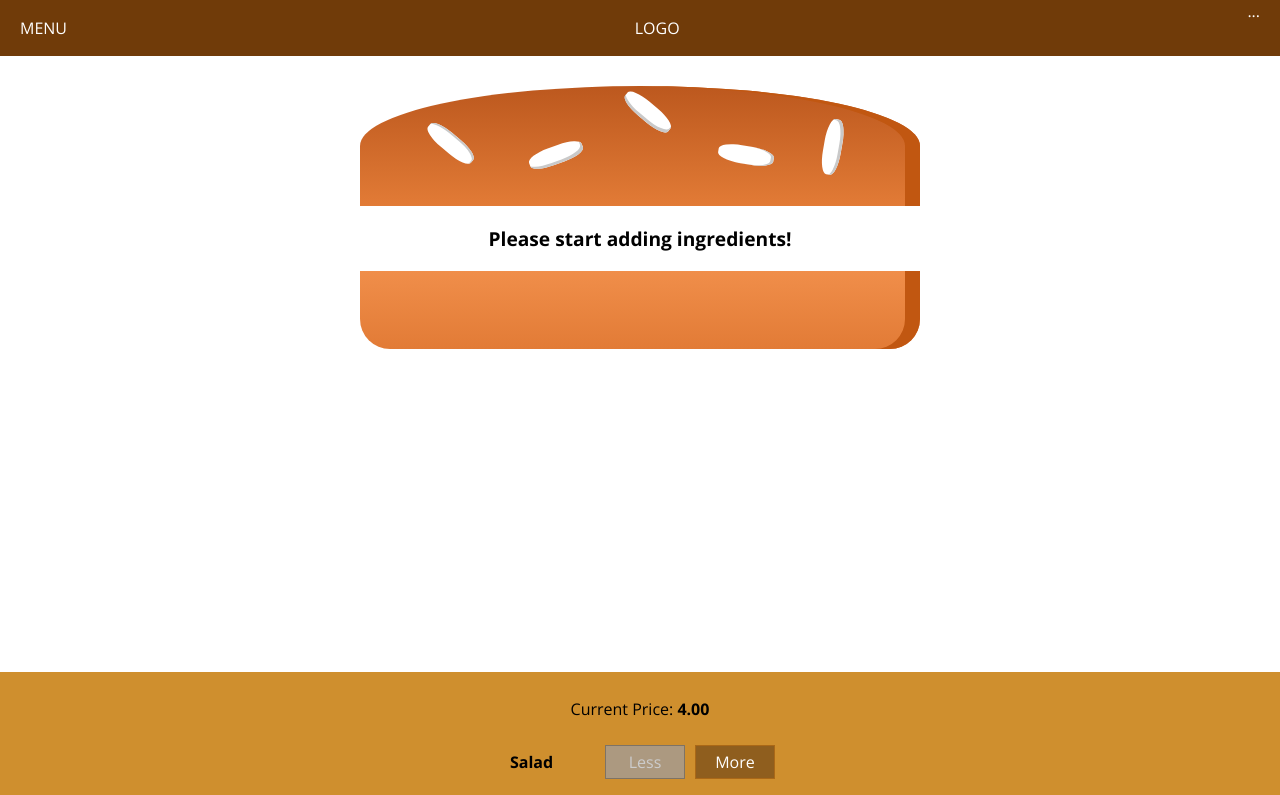
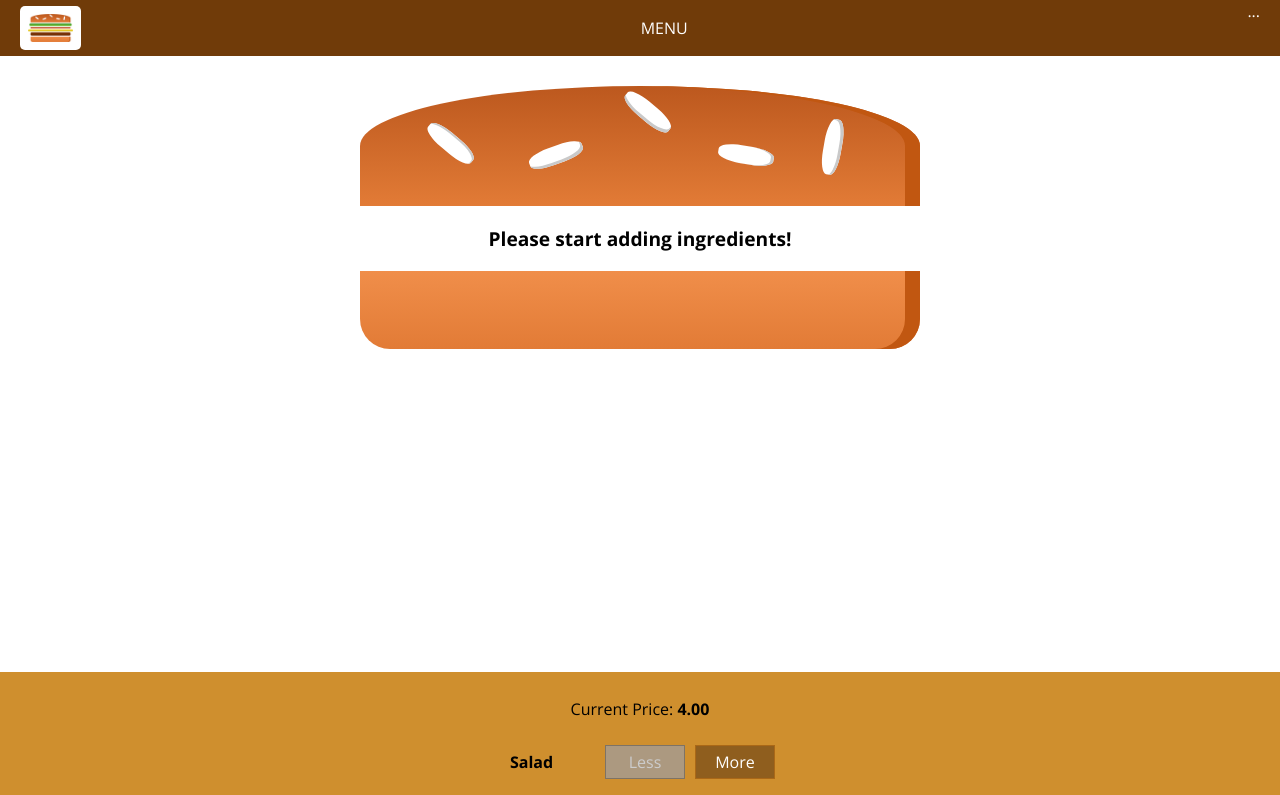
Before and after one commit to alexticovschi/burger-builder-app, a React app: page / in a window 1280 px wide. Shown: the top 795 px of the page. Built offline with nearby package versions, Linux system fonts and the light colour scheme.

Commit message:
adding a logo

```diff
--- /dev/null
+++ b/src/components/Logo/Logo.css
@@ -0,0 +1,11 @@
+.Logo {
+    background-color: #fff;
+    padding: 8px;
+    height:80%;
+    box-sizing: border-box;
+    border-radius: 5px;
+}
+
+.Logo img {
+    height: 100%;
+}
--- /dev/null
+++ b/src/components/Logo/Logo.js
@@ -0,0 +1,12 @@
+import React from 'react';
+
+import burgerLogo from '../../assets/images/burger-logo.png';
+import classes from './Logo.css';
+
+const logo = (props) => (
+    <div className={classes.Logo}>
+        <img src={burgerLogo} alt="burger logo"/>
+    </div>
+)
+
+export default logo;
--- a/src/components/Navigation/Toolbar/Toolbar.js
+++ b/src/components/Navigation/Toolbar/Toolbar.js
@@ -1,11 +1,13 @@
 import React from 'react';
 
 import classes from './Toolbar.css';
+import Logo from '../../Logo/Logo';
+
 
 const toolbar = (props) => (
     <header className={classes.Toolbar}>
+        <Logo/>
         <div>MENU</div>
-        <div>LOGO</div>
         <nav>
             ...
         </nav>
```
Also changed, not shown: src/assets/images/burger-logo.png (added).
